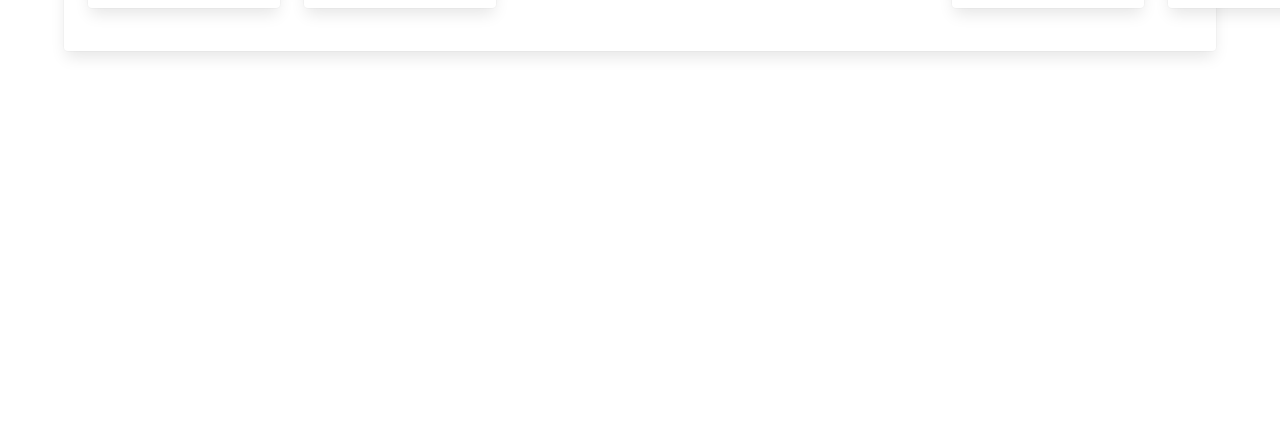
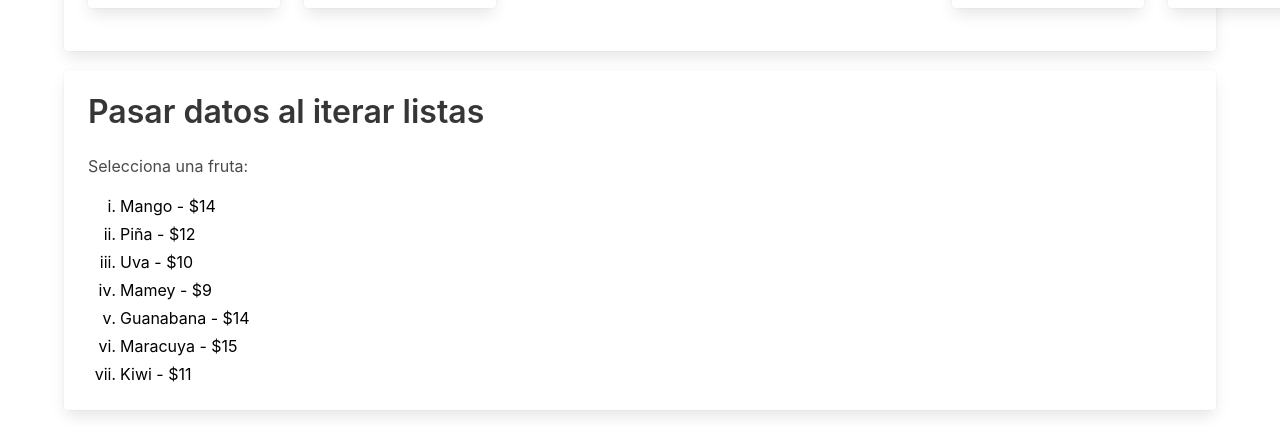
Before and after one commit to bider88/basic-react, a React (Create React App) app: page / in a window 1280 px wide. Shown: the part 4855-5281 px from the top of the page. Before the commit the page ends 4925 px from the top, so only its background shows below. Built offline with nearby package versions, Linux system fonts and the light colour scheme.

Commit message:
send data when iterate lists

```diff
--- a/src/components/IterateLists/IterateLists.js
+++ b/src/components/IterateLists/IterateLists.js
@@ -3,6 +3,7 @@ import SimpleIterate from './SimpleIterate'
 import ObjectIterate from './ObjectIterate'
 import PropertyIterate from './PropertyIterate'
 import ComponentIterate from './ComponentIterate'
+import SendDataIterate from './SendDataIterate'
 
 export default class IterateLists extends React.Component {
   render() {
@@ -16,6 +17,8 @@ export default class IterateLists extends React.Component {
         <PropertyIterate/>
         { /* Iterando componentes */ }
         <ComponentIterate/>
+        { /* Pasar datos al iterar listas */ }
+        <SendDataIterate/>
       </div>
     )
   }
--- /dev/null
+++ b/src/components/IterateLists/SendDataIterate/SendDataIterate.js
@@ -0,0 +1,68 @@
+import React from 'react'
+
+const fruits = [
+  {
+    name: 'Mango',
+    price: 14
+  },
+  {
+    name: 'Piña',
+    price: 12
+  },
+  {
+    name: 'Uva',
+    price: 10
+  },
+  {
+    name: 'Mamey',
+    price: 9
+  },
+  {
+    name: 'Guanabana',
+    price: 14
+  },
+  {
+    name: 'Maracuya',
+    price: 15
+  },
+  {
+    name: 'Kiwi',
+    price: 11
+  }
+]
+
+export default class SendDataIterate extends React.Component {
+
+  state = {
+    fruitSelected: ''
+  }
+  fruitSelected = (fruitSelected, event) => this.setState({
+    fruitSelected
+  })
+
+  render() {
+    const { fruitSelected } = this.state
+    return (
+      <div className='card'>
+        <div className='card-content'>
+          <p className='title'>Pasar datos al iterar listas</p>
+          <p>Selecciona una fruta:</p>
+          <div className="content">
+            <ol type="i">
+              {
+                fruits.map( (fruit, index) =>
+                  <li key={ index } onClick={ this.fruitSelected.bind(this, fruit) } style={
+                    {
+                      cursor: 'pointer',
+                      color: fruit.name === fruitSelected.name ? '#00D1B2' : '#000000'
+                    }
+                  }>{ fruit.name } - ${ fruit.price }</li>
+                )
+              }
+            </ol>
+          </div>
+        </div>
+      </div>
+    )
+  }
+}
--- /dev/null
+++ b/src/components/IterateLists/SendDataIterate/index.js
@@ -0,0 +1 @@
+export { default } from './SendDataIterate'
```
